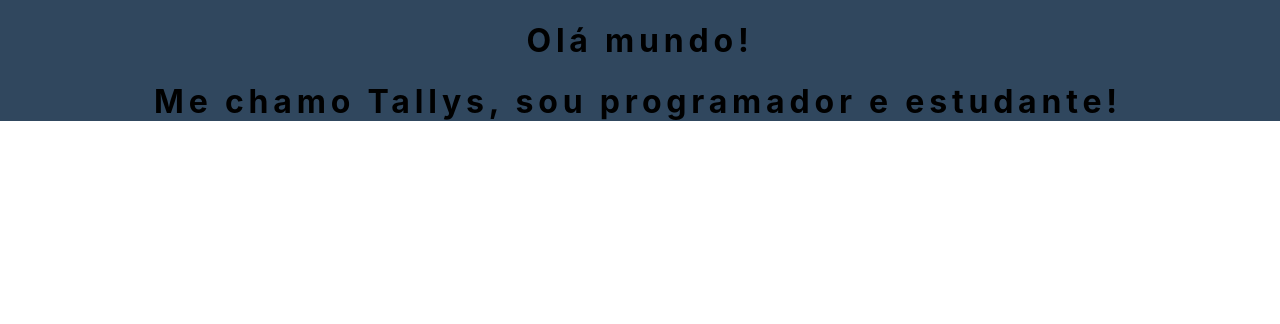
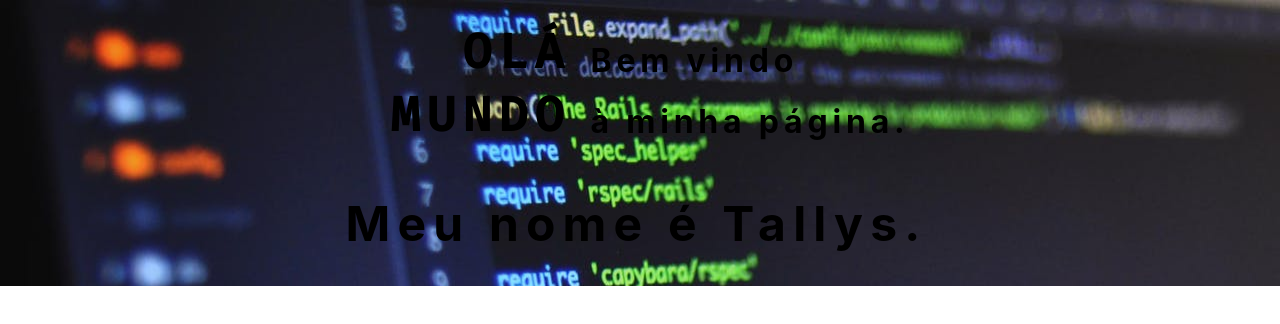
Before and after one commit to tallysprado/PersonalPage, a Next.js app: page /Landing in a window 1280 px wide. Shown: the top 324 px of the page. Built offline with nearby package versions, Linux system fonts and the light colour scheme.

Commit message:
image and anim

```diff
--- a/pages/Landing/index.js
+++ b/pages/Landing/index.js
@@ -1,17 +1,29 @@
-import Typing from 'react-typing-animation'
+import Typing from "react-typing-animation";
 
 export default function Landing() {
+  return (
+    <>
+    <div className='bg'></div>
+      <div id="landing">
+        <div className="bg" />
+        <div className="block">
+          <div className="hello">
+            <h1>OLÁ</h1>
+            <h1>MUNDO</h1>
+          </div>
 
-    return (
-        <div id='landing'>
-            <h1>Olá mundo!</h1>
-            <div className='typewriter'>
-                <h1 id='text'>
-                    Me chamo Tallys, sou programador e estudante!
-                </h1>
-            </div>
-
+          <div>
+            <h1>Bem vindo</h1>
+            <h1>à minha página.</h1>
+          </div>
         </div>
-    )
-
+        <div className="typewriter">
+          <h1 id="text">
+            Meu nome é Tallys.
+            <br />
+          </h1>
+        </div>
+      </div>
+    </>
+  );
 }
--- a/pages/Landing/styles.scss
+++ b/pages/Landing/styles.scss
@@ -2,23 +2,43 @@
 #landing {
   display: flex;
   flex-direction: column;
-
-  justify-content: center;
+  padding-top: 20px;
   align-items: center;
-
+  background-image: url("../../public/background.jpeg");
   width: 100%;
   background-color: var(--color1);
-  h1{
+
+  .block{
+    display: flex;
+    flex-direction: row;
+  }
+
+  h1 {
     letter-spacing: 0.15em;
+  }
+
+  .hello h1 {
+    display: flex;
+    justify-content: flex-end;
+    text-align: right;
+    font-family: "Fira Code";
+    font-size: 3em;
+    color: black;
+    text-transform: none;
+    margin: 0 20px;
+    opacity: 1;
+    animation: fadeIn ease 10s;
+    -webkit-animation: fadeIn ease 10s;
   }
   .typewriter h1 {
     overflow: hidden;
     border-right: 0.15em solid orange;
     white-space: nowrap; //content on single line
-    margin: 0 auto; //keeps the scrolling effect
     letter-spacing: 0.15em;
-    animation: typing 3.5s steps(40, end), blink-caret 0.75s step-end infinite;
+    font-size: 3em;
+    animation: typing 2.5s steps(20, end), blink-caret 0.75s step-end infinite;
   }
+
   @keyframes typing {
     from {
       width: 0;
```
Also changed, not shown: public/background.jpeg (added).
